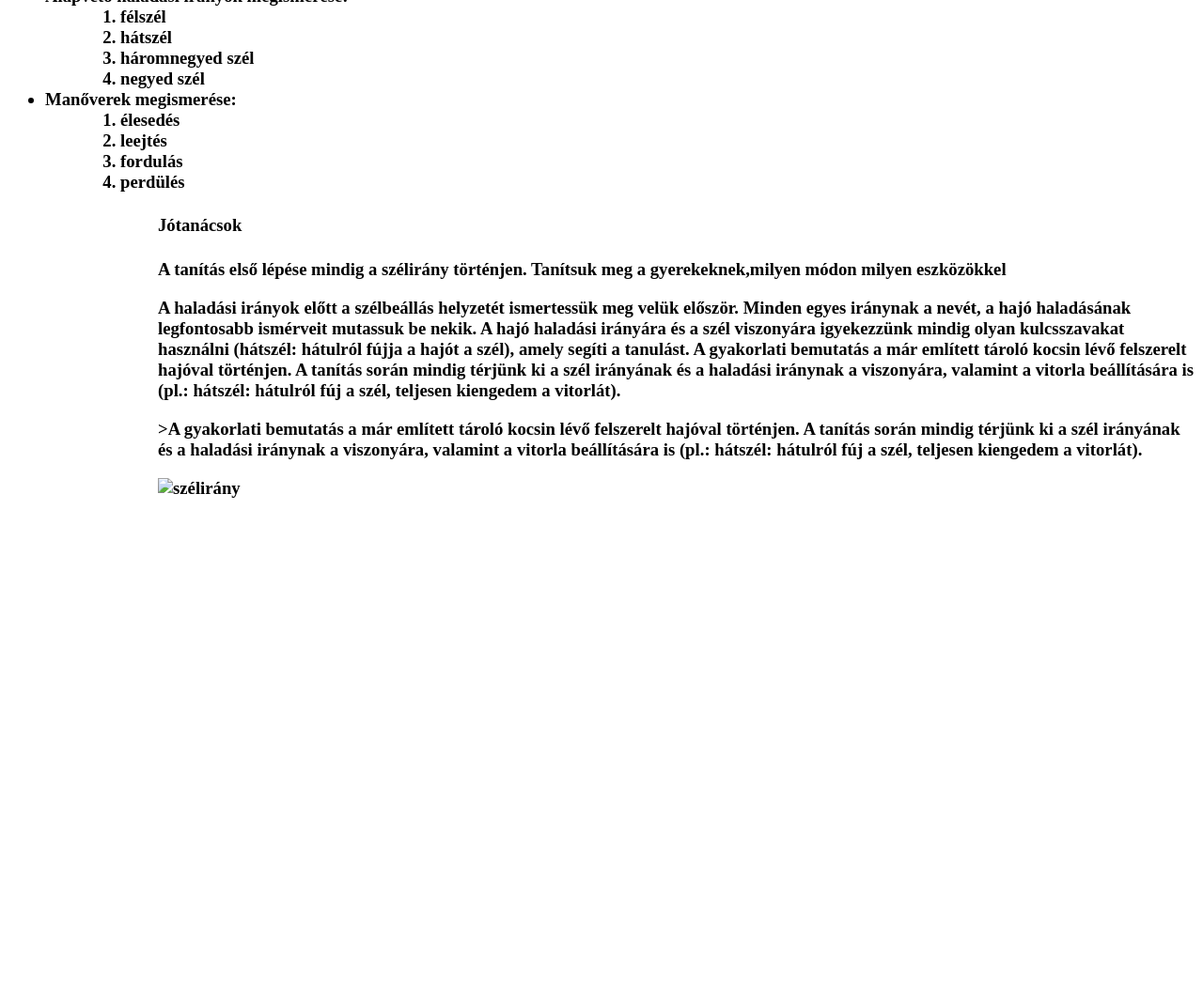
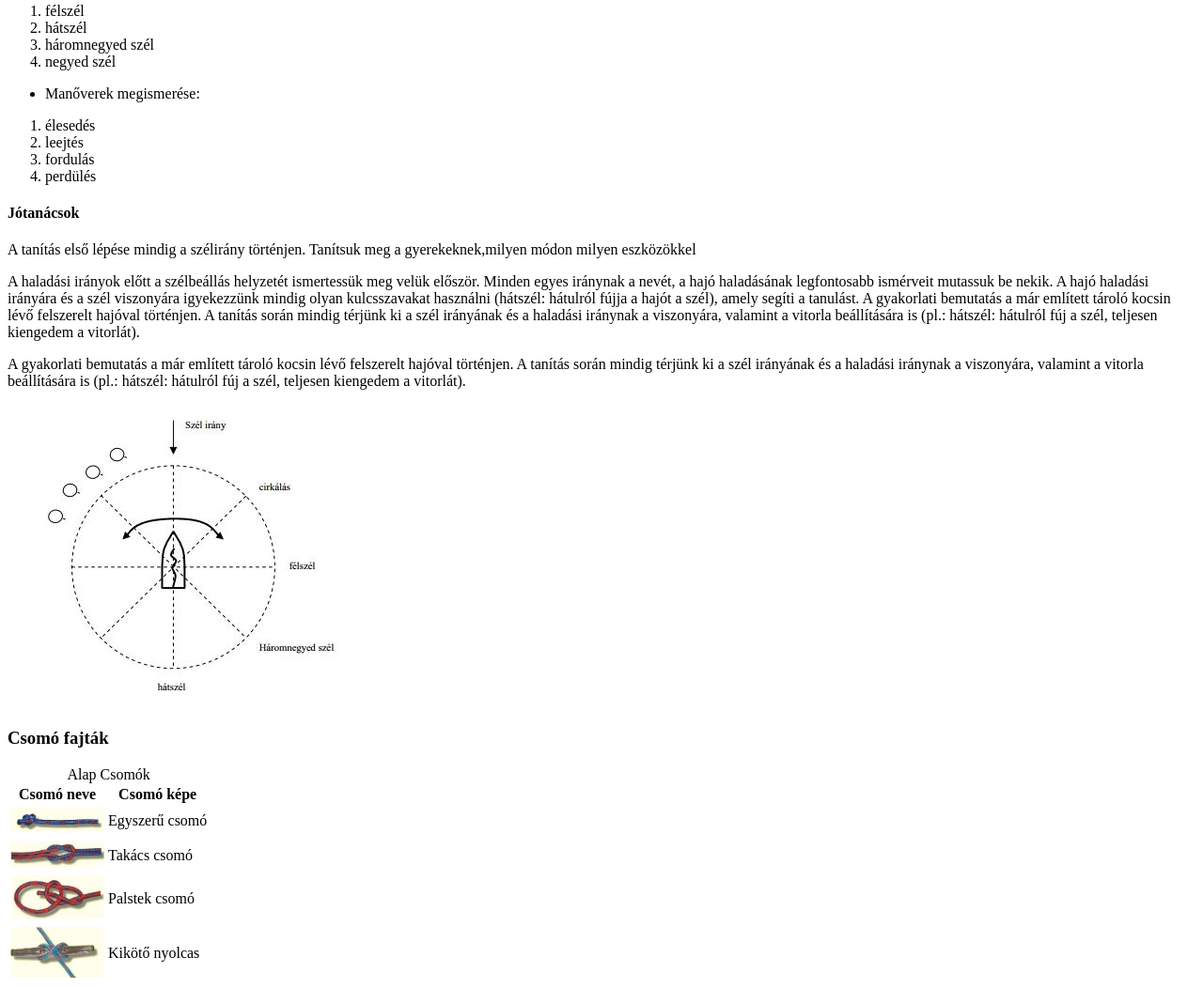
Before and after one commit to ST-DVD/-rai--munka--250911IRU, a plain HTML site: page index.html in a window 1280 px wide. Shown: the part 224-1276 px from the top of the page at 94% size. Before the commit the page ends 800 px from the top, so only its background shows below. Drawn offline with Linux system fonts and the light colour scheme.

Commit message:
Ez már biztos jó

```diff
--- a/index.html
+++ b/index.html
@@ -13,39 +13,43 @@
 <body>
     <header>
         <h1>Vitorlázás tanítása 3. évfolyam</h1>
-
-      <h3>Tematika</h3><h3>
+    </header>
+      <h3>Tematika</h3>
 <ul>
     <li>A vízi telep rendjének megtanítása.</li>
     <li>A hajók tárolásának megtanítása, betartása.</li>
     <li>Az eszközökre való igényesség megtanítása.</li>
     <li>Hajók precíz, biztonságos, önálló felszerelése.</li>
     <li>Alapvető haladási irányok megismerése:
-<ul>
+</ul>
 <ol>
     <li>félszél</li>
     <li>hátszél</li>
     <li>háromnegyed szél</li>
     <li>negyed szél</li>
-<ol>
+</ol>
+<ul>
+    <li>Manőverek megismerése:</li>
 </ul>
-    <li>Manőverek megismerése:</li>
-<ul>
 <ol>
     <li>élesedés</li>
     <li>leejtés</li>
     <li>fordulás</li>
     <li>perdülés</li>
-<ol>
+</ol>
     <h4>Jótanácsok</h4>
-<P>A tanítás első lépése mindig a szélirány történjen. Tanítsuk meg a gyerekeknek,milyen módon milyen eszközökkel
-<P>A haladási irányok előtt a szélbeállás helyzetét ismertessük meg velük először. Minden egyes iránynak a nevét, a hajó haladásának legfontosabb ismérveit mutassuk be nekik. A hajó haladási irányára és a szél viszonyára igyekezzünk mindig olyan kulcsszavakat használni (hátszél: hátulról fújja a hajót a szél), amely segíti a tanulást. A gyakorlati bemutatás a már említett tároló kocsin lévő felszerelt hajóval történjen. A tanítás során mindig térjünk ki a szél irányának és a haladási iránynak a viszonyára, valamint a vitorla beállítására is (pl.: hátszél: hátulról fúj a szél, teljesen kiengedem a vitorlát).</P>
-<p>>A gyakorlati bemutatás a már említett tároló kocsin lévő felszerelt hajóval történjen. A tanítás során mindig térjünk ki a szél irányának és a haladási iránynak a viszonyára, valamint a vitorla beállítására is (pl.: hátszél: hátulról fúj a szél, teljesen kiengedem a vitorlát).</p>
-<img src ="szélirány.jpg" alt="szélirány"> <title>= "szélirányok">
+<P>
+    A tanítás első lépése mindig a szélirány történjen. Tanítsuk meg a gyerekeknek,milyen módon milyen eszközökkel
+</P>
+<P>A haladási irányok előtt a szélbeállás helyzetét ismertessük meg velük először. Minden egyes iránynak a nevét, a hajó haladásának legfontosabb ismérveit mutassuk be nekik. A hajó haladási irányára és a szél viszonyára igyekezzünk mindig olyan kulcsszavakat használni (hátszél: hátulról fújja a hajót a szél), amely segíti a tanulást. A gyakorlati bemutatás a már említett tároló kocsin lévő felszerelt hajóval történjen. A tanítás során mindig térjünk ki a szél irányának és a haladási iránynak a viszonyára, valamint a vitorla beállítására is (pl.: hátszél: hátulról fúj a szél, teljesen kiengedem a vitorlát).
 
-Csomó fajták
+</P>
+<p>A gyakorlati bemutatás a már említett tároló kocsin lévő felszerelt hajóval történjen. A tanítás során mindig térjünk ki a szél irányának és a haladási iránynak a viszonyára, valamint a vitorla beállítására is (pl.: hátszél: hátulról fúj a szél, teljesen kiengedem a vitorlát).</p>
+<img src ="forrás/szelirany.JPG" alt="szélirány" title= "szélirányok">
+
+<h3>Csomó fajták</h3>
 <table>
-    <caption>Csomók</caption>
+    <caption>Alap Csomók</caption>
     <tr>
         <th>Csomó neve</th>
         <th>Csomó képe</th>
@@ -58,19 +62,19 @@ Csomó fajták
     </tr>
     <tr>
         <td>
-            <img src="takács.jpg" alt="takács csomó" title ="Takács csomó" height="auto" width="100">
+            <img src="forrás/tcsomo.JPG" alt="takács csomó" title ="Takács csomó" height="auto" width="100">
         </td>
         <td>Takács csomó</td>
     </tr>
     <tr>
         <td>
-            <img src="palstek.jpg" alt="palstek csomó" title ="Palstek csomó" height="auto" width="100">
+            <img src="forrás/pcsomo.JPG" alt="palstek csomó" title ="Palstek csomó" height="auto" width="100">
         </td>
         <td>Palstek csomó</td>
     </tr>
     <tr>
         <td>
-            <img src="kikötőnyolcas.jpg" alt="kikötő nyolcas" title ="Kikötő nyolcas" height="auto" width="100">
+            <img src="forrás/knyolcas.JPG" alt="kikötő nyolcas" title ="Kikötő nyolcas" height="auto" width="100">
         </td>
         <td>
             Kikötő nyolcas
```
